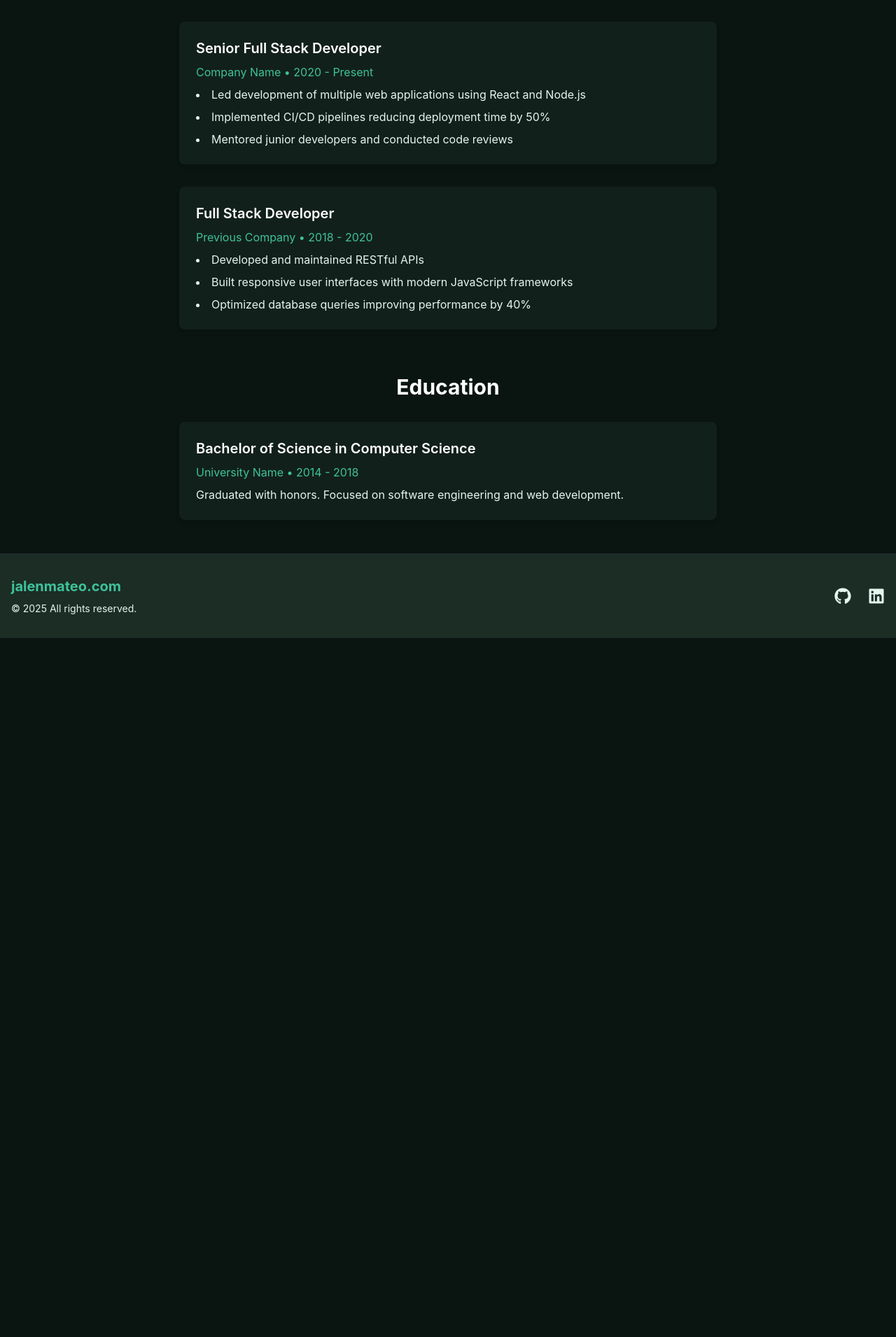
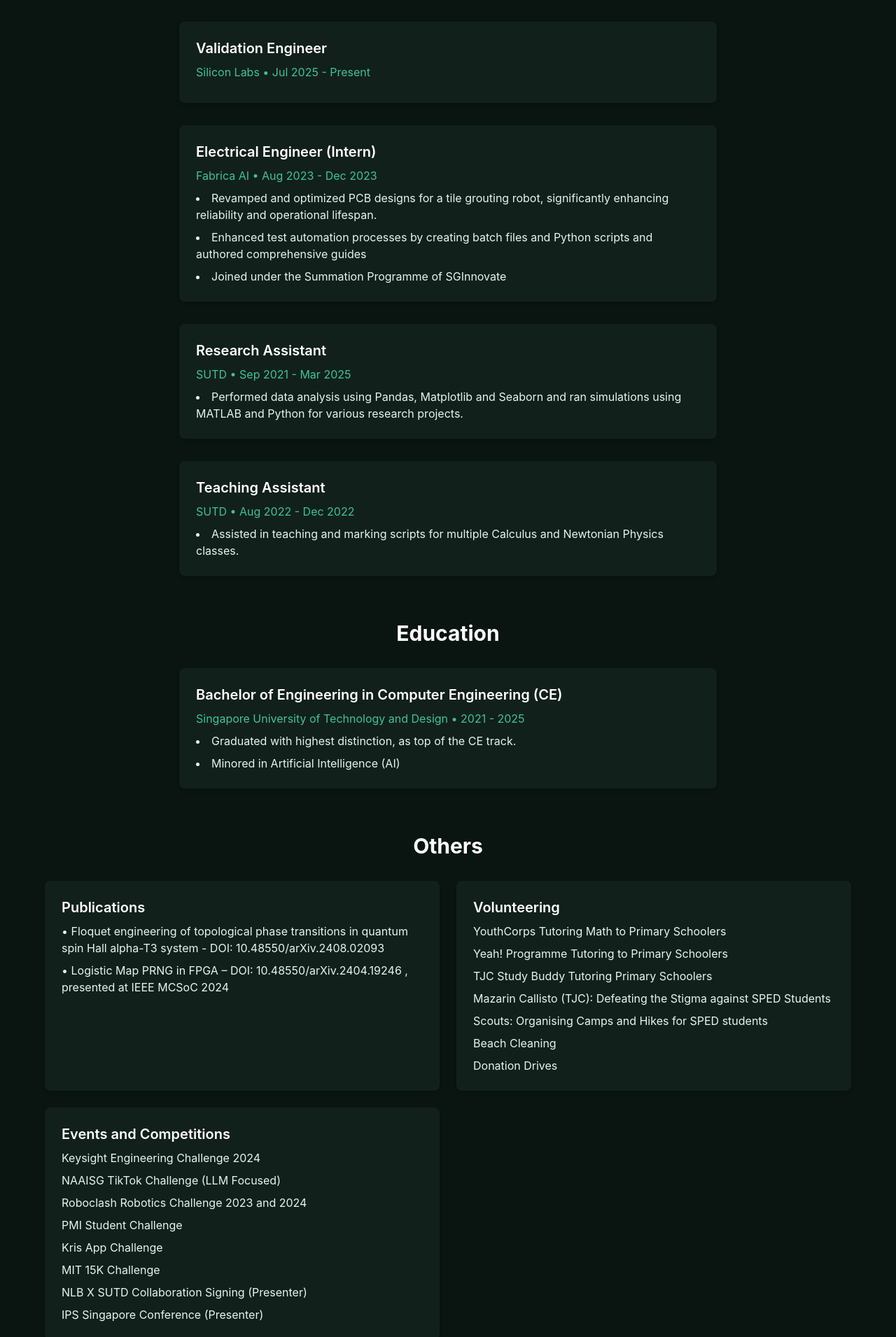
Before and after one commit to jalenmateo/portfolio-website, a Next.js app: page /about in a window 1280 px wide. Shown: the part 969-2880 px from the top of the page at 70% size. Before the commit the page ends 1881 px from the top, so only its background shows below. Built offline with nearby package versions, Linux system fonts and the light colour scheme.

Commit message:
left with blogs

```diff
--- a/src/app/about/page.tsx
+++ b/src/app/about/page.tsx
@@ -127,12 +127,12 @@
             variants={fadeInUp}
             {...cardHoverSmall}
           >
-            <h3 className="text-xl font-semibold mb-2">Senior Full Stack Developer</h3>
-            <p className="text-primary mb-2">Company Name • 2020 - Present</p>
+            <h3 className="text-xl font-semibold mb-2">Validation Engineer</h3>
+            <p className="text-primary mb-2">Silicon Labs • Jul 2025 - Present</p>
             <ul className="text-secondary list-disc list-inside space-y-2">
-              <li>Led development of multiple web applications using React and Node.js</li>
-              <li>Implemented CI/CD pipelines reducing deployment time by 50%</li>
-              <li>Mentored junior developers and conducted code reviews</li>
+              {/* <li>Developed code for bench tests in Python and C, executed test procedures, and prepared detailed reports in formal formats.</li> */}
+              {/* <li>Enhanced test automation processes by creating batch files and Python scripts and authored comprehensive guides</li> */}
+              {/* <li>Improved the ML classification and software and hardware reliability of their in-house robotic arm used for characterization</li> */}
             </ul>
           </motion.div>
 
@@ -141,14 +141,39 @@
             variants={fadeInUp}
             {...cardHoverSmall}
           >
-            <h3 className="text-xl font-semibold mb-2">Full Stack Developer</h3>
-            <p className="text-primary mb-2">Previous Company • 2018 - 2020</p>
+            <h3 className="text-xl font-semibold mb-2">Electrical Engineer (Intern)</h3>
+            <p className="text-primary mb-2">Fabrica AI • Aug 2023 - Dec 2023</p>
             <ul className="text-secondary list-disc list-inside space-y-2">
-              <li>Developed and maintained RESTful APIs</li>
-              <li>Built responsive user interfaces with modern JavaScript frameworks</li>
-              <li>Optimized database queries improving performance by 40%</li>
+              <li>Revamped and optimized PCB designs for a tile grouting robot, significantly enhancing reliability and operational lifespan.</li>
+              <li>Enhanced test automation processes by creating batch files and Python scripts and authored comprehensive guides</li>
+              <li>Joined under the Summation Programme of SGInnovate</li>
             </ul>
           </motion.div>
+
+          <motion.div
+            className="bg-white dark:bg-dark/50 p-6 rounded-lg shadow-md"
+            variants={fadeInUp}
+            {...cardHoverSmall}
+          >
+            <h3 className="text-xl font-semibold mb-2">Research Assistant</h3>
+            <p className="text-primary mb-2">SUTD • Sep 2021 - Mar 2025</p>
+            <ul className="text-secondary list-disc list-inside space-y-2">
+              <li>Performed data analysis using Pandas, Matplotlib and Seaborn and ran simulations using MATLAB and Python for various research projects.</li>
+            </ul>
+          </motion.div>
+
+          <motion.div
+            className="bg-white dark:bg-dark/50 p-6 rounded-lg shadow-md"
+            variants={fadeInUp}
+            {...cardHoverSmall}
+          >
+            <h3 className="text-xl font-semibold mb-2">Teaching Assistant</h3>
+            <p className="text-primary mb-2">SUTD • Aug 2022 - Dec 2022</p>
+            <ul className="text-secondary list-disc list-inside space-y-2">
+              <li>Assisted in teaching and marking scripts for multiple Calculus and Newtonian Physics classes.</li>
+            </ul>
+          </motion.div>
+
         </motion.div>
       </motion.section>
 
@@ -174,14 +199,89 @@
             variants={fadeInUp}
             {...cardHoverSmall}
           >
-            <h3 className="text-xl font-semibold mb-2">Bachelor of Science in Computer Science</h3>
-            <p className="text-primary mb-2">University Name • 2014 - 2018</p>
-            <p className="text-secondary">
-              Graduated with honors. Focused on software engineering and web development.
-            </p>
+            <h3 className="text-xl font-semibold mb-2">Bachelor of Engineering in Computer Engineering (CE)</h3>
+            <p className="text-primary mb-2">Singapore University of Technology and Design • 2021 - 2025</p>
+            <ul className="text-secondary list-disc list-inside space-y-2">
+              <li>Graduated with highest distinction, as top of the CE track.</li>
+              <li>Minored in Artificial Intelligence (AI)</li>
+
+            </ul>
           </motion.div>
         </motion.div>
       </motion.section>
+
+
+      {/* Education Section */}
+      <motion.section
+        {...fadeIn}
+        transition={{ delay: 0.6 }}
+      >
+        <motion.h2
+          className="section-title mt-16"
+          {...fadeInUp}
+        >
+          Others
+        </motion.h2>
+        <motion.div
+          className="max-w-6xl mx-auto grid grid-cols-1 md:grid-cols-2 gap-6"
+          variants={staggerContainer}
+          initial="initial"
+          animate="animate"
+        >
+          <motion.div
+            className="bg-white dark:bg-dark/50 p-6 rounded-lg shadow-md"
+            variants={fadeInUp}
+            {...cardHoverSmall}
+          >
+            <h3 className="text-xl font-semibold mb-2">Publications</h3>
+            <ul className="text-secondary space-y-2">
+              <li>• Floquet engineering of topological phase transitions in quantum spin Hall alpha-T3 system - DOI: 10.48550/arXiv.2408.02093</li>
+              <li>• Logistic Map PRNG in FPGA – DOI: 10.48550/arXiv.2404.19246 , presented at IEEE MCSoC 2024</li>
+            </ul>
+          </motion.div>
+
+          <motion.div
+            className="bg-white dark:bg-dark/50 p-6 rounded-lg shadow-md"
+            variants={fadeInUp}
+            {...cardHoverSmall}
+          >
+            <h3 className="text-xl font-semibold mb-2">Volunteering</h3>
+            <ul className="text-secondary space-y-2">
+              <li>YouthCorps Tutoring Math to Primary Schoolers</li>
+              <li>Yeah! Programme Tutoring to Primary Schoolers</li>
+              <li>TJC Study Buddy Tutoring Primary Schoolers</li>
+              <li>Mazarin Callisto (TJC): Defeating the Stigma against SPED Students</li>
+              <li>Scouts: Organising Camps and Hikes for SPED students</li>
+              <li>Beach Cleaning</li>
+              <li>Donation Drives</li>
+           </ul>
+
+          </motion.div>
+
+          <motion.div
+            className="bg-white dark:bg-dark/50 p-6 rounded-lg shadow-md"
+            variants={fadeInUp}
+            {...cardHoverSmall}
+          >
+            <h3 className="text-xl font-semibold mb-2">Events and Competitions</h3>
+            <ul className="text-secondary space-y-2">
+              <li>Keysight Engineering Challenge 2024</li>
+              <li>NAAISG TikTok Challenge (LLM Focused)</li>
+              <li>Roboclash Robotics Challenge 2023 and 2024</li>
+              <li>PMI Student Challenge</li>
+              <li>Kris App Challenge</li>
+              <li>MIT 15K Challenge</li>
+              <li>NLB X SUTD Collaboration Signing (Presenter)</li>
+              <li>IPS Singapore Conference (Presenter)</li>
+           </ul>
+
+          </motion.div>
+
+          {/* Add more cards here if needed */}
+        </motion.div>
+
+      </motion.section>
+
     </div>
   )
 }
```
